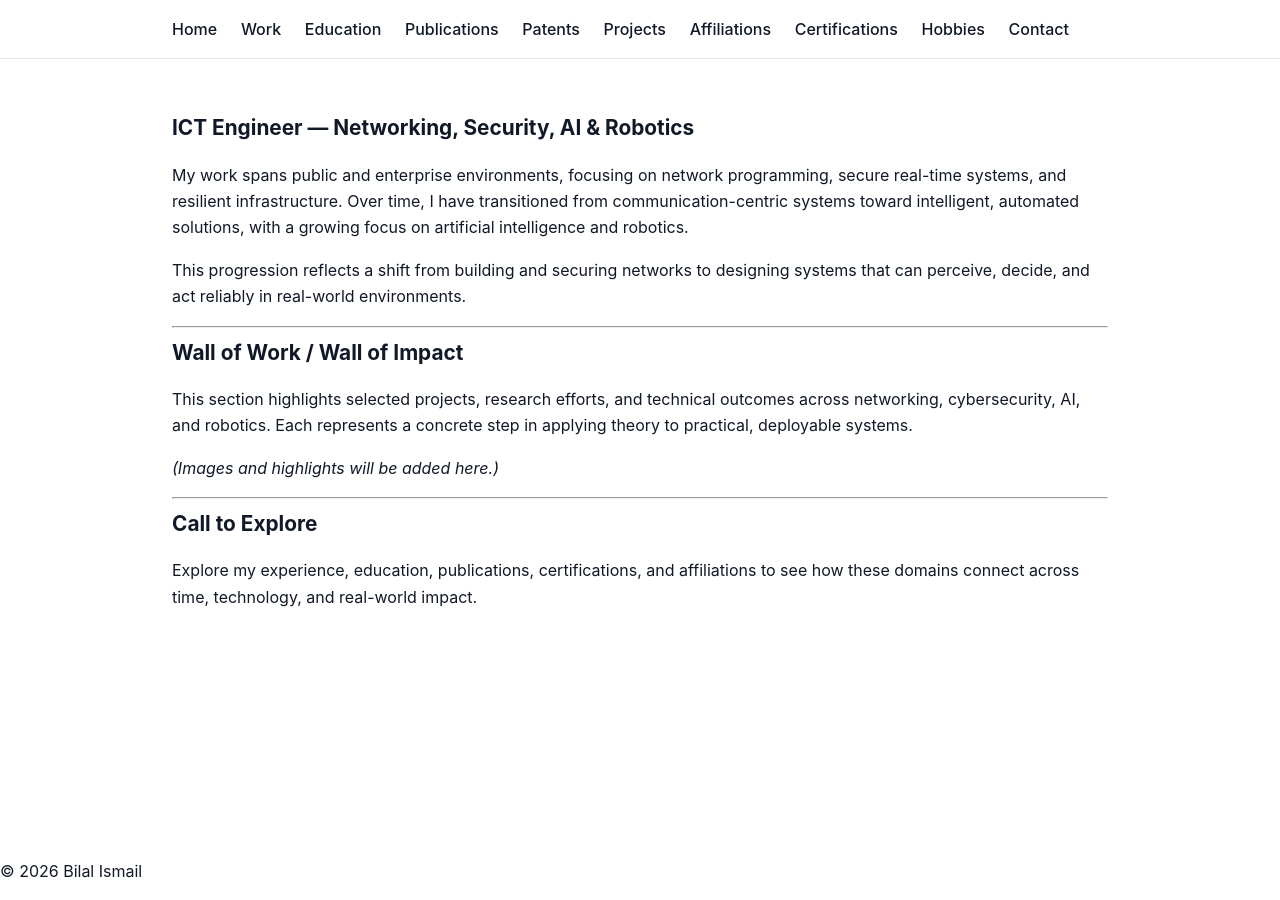
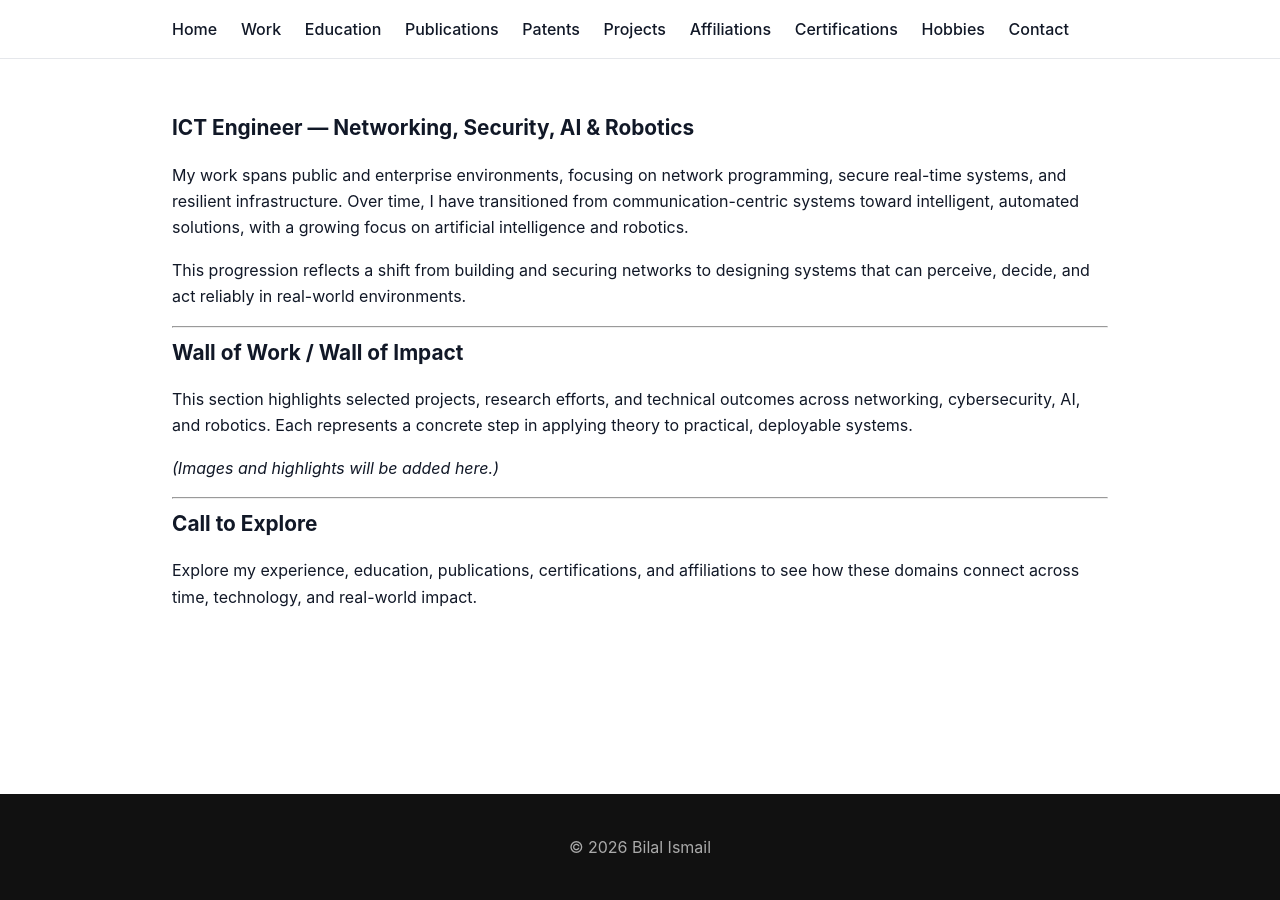
Before and after one commit to bilal-ismail/bilal-ismail.github.io, a Jekyll site: the page built from index.md, in a window 1280 px wide. Built offline with Jekyll 4.4.1, drawn with Linux system fonts in a browser that asks for light colours.

Commit message:
Update main.css

```diff
--- a/assets/css/main.css
+++ b/assets/css/main.css
@@ -42,6 +42,15 @@ header {
   border-bottom: 1px solid var(--border);
   background: #fff;
 }
+
+.site-footer {
+  padding: 1.5rem;
+  background: #111;
+  color: #aaa;
+  text-align: center;
+}
+
+
 
 nav {
   max-width: 1000px;
```
